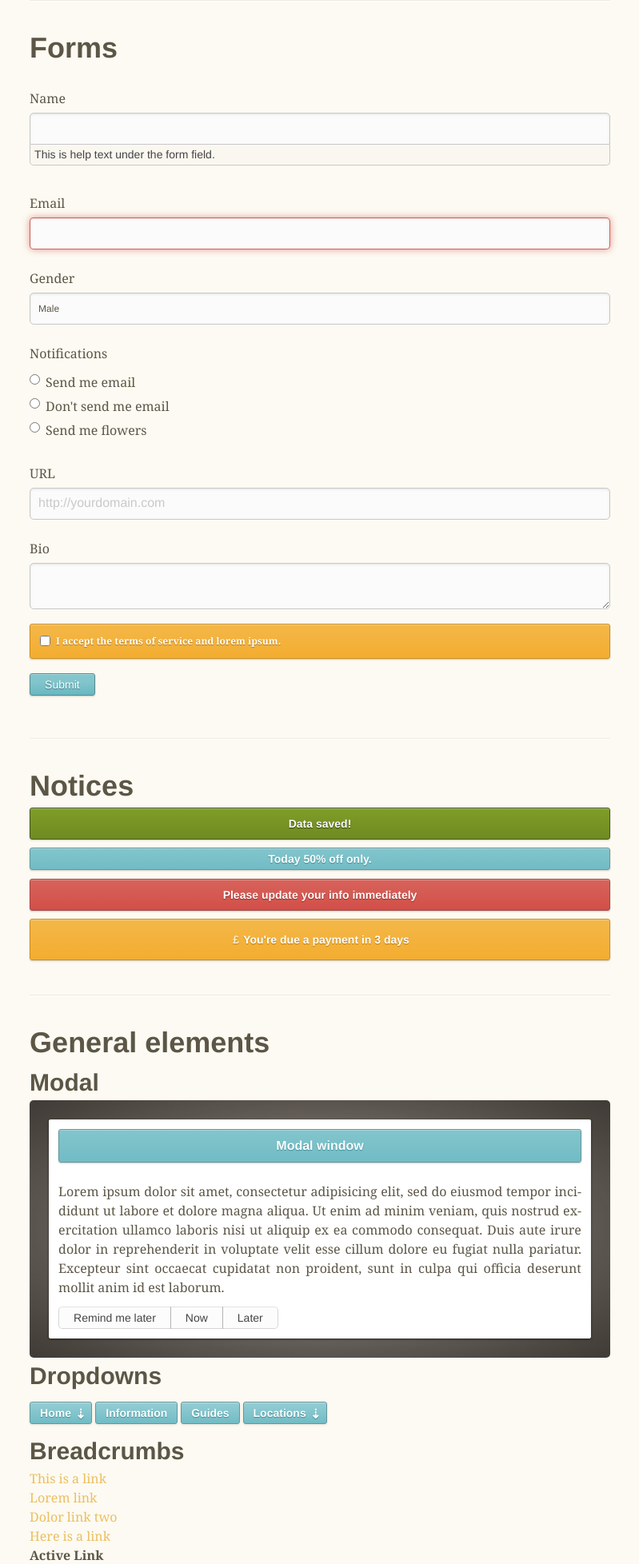
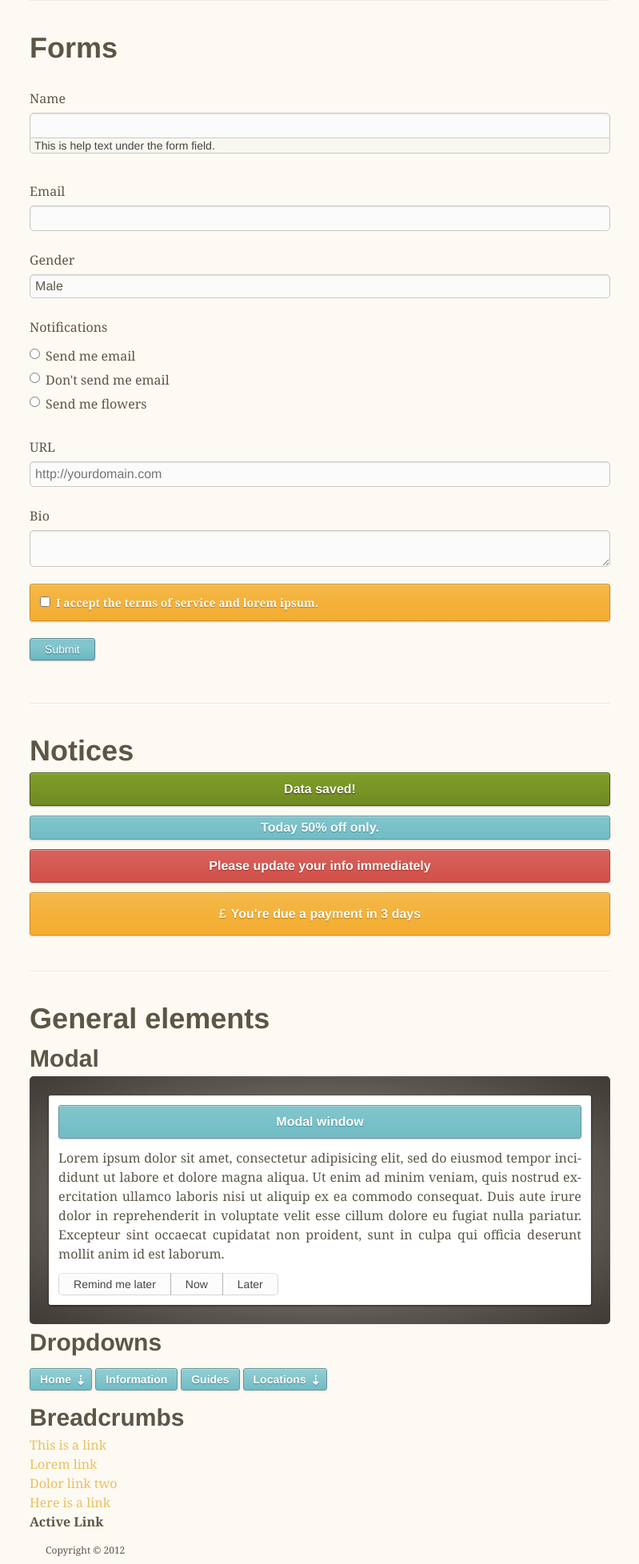
Before and after one commit to stevemckinney/twist, a PHP site: page /framework/ in a window 1280 px wide. Shown: the part 760-2716 px from the top of the page at 80% size, without its empty margins (240-1039 px from the left). Run offline with PHP 8.4, Linux system fonts and the light colour scheme; some libraries are stand-ins or nearby versions.

Commit message:
won't commit in github app

```diff
--- a/assets/css/master.css
+++ b/assets/css/master.css
@@ -169,7 +169,7 @@
 }
 
 /* line 18, ../sass/import/_helpers.scss */
-.rounded, .form-text, textarea, select, .overlay, blockquote {
+.rounded, .form-text, textarea, select, .error, [placeholder], .overlay, blockquote {
   -moz-border-radius: 5px;
   -webkit-border-radius: 5px;
   -o-border-radius: 5px;
@@ -914,7 +914,7 @@
 
 /* line 69, ../sass/import/_notices.scss */
 .notice, .n_subtle, pre, blockquote, .n_info, .modal h1, .modal h2, .modal h3 {
-  font: 700 14px/1 "ratio-display", helvetica, sans-serif;
+  font: 700 16px/1 "ratio-display", helvetica, sans-serif;
   width: 100%;
   margin: 0 0 0.75em;
   padding: 0.375em 0.75em;
@@ -1095,66 +1095,57 @@
   margin: 0 0.375em 0 0;
 }
 
-/* line 13, ../sass/import/_forms.scss */
+/* line 51, ../sass/import/_forms.scss */
 .form-text, textarea, select {
+  -moz-transition: all 0.4s linear;
+  -webkit-transition: all 0.4s linear;
+  -o-transition: all 0.4s linear;
+  transition: all 0.4s linear;
   -moz-appearance: none;
   -webkit-appearance: none;
   appearance: none;
   color: #5c5647;
-  -moz-transition: all 0.4s linear;
-  -webkit-transition: all 0.4s linear;
-  -o-transition: all 0.4s linear;
-  transition: all 0.4s linear;
+  font: 400 16px/1 "ratio-display", helvetica, sans-serif;
+  border: 1px solid #c8c8c8;
+  -moz-box-shadow: inset 0 1px 2px rgba(0, 0, 0, 0.1), 0 1px 0 rgba(255, 255, 255, 0.7);
+  -webkit-box-shadow: inset 0 1px 2px rgba(0, 0, 0, 0.1), 0 1px 0 rgba(255, 255, 255, 0.7);
+  -o-box-shadow: inset 0 1px 2px rgba(0, 0, 0, 0.1), 0 1px 0 rgba(255, 255, 255, 0.7);
+  box-shadow: inset 0 1px 2px rgba(0, 0, 0, 0.1), 0 1px 0 rgba(255, 255, 255, 0.7);
+  padding: 6px;
+  background: #fbfbfb;
   width: 100%;
-  padding: 10px;
-  border: none;
-  font: 400 12px/1.5 "ratio-display", helvetica, sans-serif;
-  border: 1px solid #c8c8c8;
-  background: #fbfbfb;
-  -moz-box-shadow: inset 0 1px 3px rgba(0, 0, 0, 0.1), 0 1px 0 rgba(255, 255, 255, 0.7);
-  -webkit-box-shadow: inset 0 1px 3px rgba(0, 0, 0, 0.1), 0 1px 0 rgba(255, 255, 255, 0.7);
-  -o-box-shadow: inset 0 1px 3px rgba(0, 0, 0, 0.1), 0 1px 0 rgba(255, 255, 255, 0.7);
-  box-shadow: inset 0 1px 3px rgba(0, 0, 0, 0.1), 0 1px 0 rgba(255, 255, 255, 0.7);
-}
-/* line 25, ../sass/import/_forms.scss */
+}
+/* line 28, ../sass/import/_forms.scss */
 .form-text:hover, textarea:hover, select:hover {
   background: white;
 }
-/* line 27, ../sass/import/_forms.scss */
+/* line 30, ../sass/import/_forms.scss */
 .form-text:focus, textarea:focus, select:focus {
   -moz-box-shadow: inset 0 1px 3px rgba(0, 0, 0, 0.1), 0 0 8px rgba(39, 160, 220, 0.6);
   -webkit-box-shadow: inset 0 1px 3px rgba(0, 0, 0, 0.1), 0 0 8px rgba(39, 160, 220, 0.6);
   -o-box-shadow: inset 0 1px 3px rgba(0, 0, 0, 0.1), 0 0 8px rgba(39, 160, 220, 0.6);
   box-shadow: inset 0 1px 3px rgba(0, 0, 0, 0.1), 0 0 8px rgba(39, 160, 220, 0.6);
-  border-color: rgba(39, 160, 220, 0.9);
-  outline: none;
-}
-/* line 8, ../sass/import/_forms.scss */
-.form-text:focus:focus, textarea:focus:focus, select:focus:focus {
-  -moz-box-shadow: inset 0 1px 3px rgba(0, 0, 0, 0.1), 0 0 8px rgba(39, 160, 220, 0.2);
-  -webkit-box-shadow: inset 0 1px 3px rgba(0, 0, 0, 0.1), 0 0 8px rgba(39, 160, 220, 0.2);
-  -o-box-shadow: inset 0 1px 3px rgba(0, 0, 0, 0.1), 0 0 8px rgba(39, 160, 220, 0.2);
-  box-shadow: inset 0 1px 3px rgba(0, 0, 0, 0.1), 0 0 8px rgba(39, 160, 220, 0.2);
-  border-color: rgba(39, 160, 220, 0.5);
-}
-
-/* line 32, ../sass/import/_forms.scss */
+  border-color: rgba(39, 160, 220, 0.8);
+  outline: none;
+}
+
+/* line 55, ../sass/import/_forms.scss */
 select:before {
   content: "\/";
   display: block;
 }
 
-/* line 36, ../sass/import/_forms.scss */
+/* line 59, ../sass/import/_forms.scss */
 label, [type="text"], [type="email"], select, .form-text, textarea {
   display: block;
 }
 
-/* line 38, ../sass/import/_forms.scss */
+/* line 61, ../sass/import/_forms.scss */
 label {
   padding: 1.5em 0 0.375em;
 }
 
-/* line 40, ../sass/import/_forms.scss */
+/* line 63, ../sass/import/_forms.scss */
 .form-help {
   background: none;
   background: rgba(0, 0, 0, 0.01);
@@ -1172,11 +1163,11 @@
   border: 1px solid #c8c8c8;
   border-top: none;
   padding: 2px 5px;
-  font: 14px/1.5 "ratio-display", helvetica, sans-serif;
+  font: 14px/1 "ratio-display", helvetica, sans-serif;
   margin: 0 0 0.75em 0;
 }
 
-/* line 48, ../sass/import/_forms.scss */
+/* line 71, ../sass/import/_forms.scss */
 [id="name"] {
   -moz-border-radius: 5px 5px 0 0;
   -webkit-border-radius: 5px 5px 0 0;
@@ -1185,34 +1176,34 @@
   border-radius: 5px 5px 0 0;
 }
 
-/* line 51, ../sass/import/_forms.scss */
+/* line 74, ../sass/import/_forms.scss */
 form ul {
   margin: 0;
   padding: 0;
   list-style: none;
 }
 
-/* line 56, ../sass/import/_forms.scss */
+/* line 79, ../sass/import/_forms.scss */
 .radio label, .check label {
   position: relative;
 }
-/* line 58, ../sass/import/_forms.scss */
+/* line 81, ../sass/import/_forms.scss */
 .radio li label, .check li label {
   margin: 0.375em 0;
 }
 
-/* line 61, ../sass/import/_forms.scss */
+/* line 84, ../sass/import/_forms.scss */
 input[type="image"], input[type="checkbox"], input[type="radio"] {
   width: auto;
   height: auto;
   padding: 0;
-  margin: 2px 0;
+  margin: 3px 0;
   float: left;
   margin-left: -20px;
   cursor: pointer;
 }
 
-/* line 70, ../sass/import/_forms.scss */
+/* line 93, ../sass/import/_forms.scss */
 .check {
   background: -webkit-gradient(linear, 50% 0%, 50% 100%, color-stop(0%, #f4b748), color-stop(100%, #f3ad30));
   background: -webkit-linear-gradient(top, #f4b748, #f3ad30);
@@ -1238,40 +1229,81 @@
   border-radius: 3px;
   text-align: left;
   padding: 12px;
-  font: 700 12px/1.5 "adelle", ff-meta-serif-web-pro, georgia, serif;
+  font: 700 14px/1.5 "adelle", ff-meta-serif-web-pro, georgia, serif;
   margin: 1.5em 0;
 }
 
-/* line 74, ../sass/import/_forms.scss */
+/* line 97, ../sass/import/_forms.scss */
 .check label, li label {
   padding: 0 0 0 20px;
 }
 
-/* line 77, ../sass/import/_forms.scss */
+/* line 100, ../sass/import/_forms.scss */
 .error {
+  -moz-appearance: none;
+  -webkit-appearance: none;
+  appearance: none;
+  color: #5c5647;
+  font: 400 16px/1 "ratio-display", helvetica, sans-serif;
+  border: 1px solid #c8c8c8;
+  -moz-box-shadow: inset 0 1px 2px rgba(0, 0, 0, 0.1), 0 1px 0 rgba(255, 255, 255, 0.7);
+  -webkit-box-shadow: inset 0 1px 2px rgba(0, 0, 0, 0.1), 0 1px 0 rgba(255, 255, 255, 0.7);
+  -o-box-shadow: inset 0 1px 2px rgba(0, 0, 0, 0.1), 0 1px 0 rgba(255, 255, 255, 0.7);
+  box-shadow: inset 0 1px 2px rgba(0, 0, 0, 0.1), 0 1px 0 rgba(255, 255, 255, 0.7);
+  padding: 6px;
+  background: #fbfbfb;
+  width: 100%;
+}
+/* line 28, ../sass/import/_forms.scss */
+.error:hover {
+  background: white;
+}
+/* line 30, ../sass/import/_forms.scss */
+.error:focus {
   -moz-box-shadow: inset 0 1px 3px rgba(0, 0, 0, 0.1), 0 0 8px rgba(210, 79, 72, 0.6);
   -webkit-box-shadow: inset 0 1px 3px rgba(0, 0, 0, 0.1), 0 0 8px rgba(210, 79, 72, 0.6);
   -o-box-shadow: inset 0 1px 3px rgba(0, 0, 0, 0.1), 0 0 8px rgba(210, 79, 72, 0.6);
   box-shadow: inset 0 1px 3px rgba(0, 0, 0, 0.1), 0 0 8px rgba(210, 79, 72, 0.6);
-  border-color: rgba(210, 79, 72, 0.9);
-}
-/* line 8, ../sass/import/_forms.scss */
-.error:focus {
-  -moz-box-shadow: inset 0 1px 3px rgba(0, 0, 0, 0.1), 0 0 8px rgba(210, 79, 72, 0.2);
-  -webkit-box-shadow: inset 0 1px 3px rgba(0, 0, 0, 0.1), 0 0 8px rgba(210, 79, 72, 0.2);
-  -o-box-shadow: inset 0 1px 3px rgba(0, 0, 0, 0.1), 0 0 8px rgba(210, 79, 72, 0.2);
-  box-shadow: inset 0 1px 3px rgba(0, 0, 0, 0.1), 0 0 8px rgba(210, 79, 72, 0.2);
-  border-color: rgba(210, 79, 72, 0.5);
-}
-
-/* line 79, ../sass/import/_forms.scss */
-::-webkit-input-placeholder {
+  border-color: rgba(210, 79, 72, 0.8);
+  outline: none;
+}
+
+/* line 101, ../sass/import/_forms.scss */
+[placeholder] {
+  -moz-appearance: none;
+  -webkit-appearance: none;
+  appearance: none;
+  color: #5c5647;
+  font: 400 16px/1 "ratio-display", helvetica, sans-serif;
+  border: 1px solid #c8c8c8;
+  -moz-box-shadow: inset 0 1px 2px rgba(0, 0, 0, 0.1), 0 1px 0 rgba(255, 255, 255, 0.7);
+  -webkit-box-shadow: inset 0 1px 2px rgba(0, 0, 0, 0.1), 0 1px 0 rgba(255, 255, 255, 0.7);
+  -o-box-shadow: inset 0 1px 2px rgba(0, 0, 0, 0.1), 0 1px 0 rgba(255, 255, 255, 0.7);
+  box-shadow: inset 0 1px 2px rgba(0, 0, 0, 0.1), 0 1px 0 rgba(255, 255, 255, 0.7);
+  padding: 6px;
+  background: #fbfbfb;
+  width: 100%;
+}
+/* line 28, ../sass/import/_forms.scss */
+[placeholder]:hover {
+  background: white;
+}
+/* line 30, ../sass/import/_forms.scss */
+[placeholder]:focus {
+  -moz-box-shadow: inset 0 1px 3px rgba(0, 0, 0, 0.1), 0 0 8px rgba(39, 160, 220, 0.6);
+  -webkit-box-shadow: inset 0 1px 3px rgba(0, 0, 0, 0.1), 0 0 8px rgba(39, 160, 220, 0.6);
+  -o-box-shadow: inset 0 1px 3px rgba(0, 0, 0, 0.1), 0 0 8px rgba(39, 160, 220, 0.6);
+  box-shadow: inset 0 1px 3px rgba(0, 0, 0, 0.1), 0 0 8px rgba(39, 160, 220, 0.6);
+  border-color: rgba(39, 160, 220, 0.8);
+  outline: none;
+}
+/* line 42, ../sass/import/_forms.scss */
+[placeholder] ::-webkit-input-placeholder {
   color: #c9c9c9;
   font: 16px/1 "ratio-display", helvetica, sans-serif;
 }
-
-/* line 82, ../sass/import/_forms.scss */
-:-moz-placeholder {
+/* line 45, ../sass/import/_forms.scss */
+[placeholder] :-moz-placeholder {
   color: #aaa492;
   font: 16px/1 "ratio-display", helvetica, sans-serif;
 }
@@ -1297,6 +1329,7 @@
   font-size: 100%;
   margin-top: 0;
   padding: 12px;
+  margin: 0;
   color: rgba(255, 255, 255, 0.9);
   -moz-border-radius: 3px;
   -webkit-border-radius: 3px;
@@ -1344,18 +1377,18 @@
   left: 0;
   right: 0;
 }
-/* line 32, ../sass/import/_modals.scss */
+/* line 33, ../sass/import/_modals.scss */
 .overlay .no-cssgradients {
   background: #000;
   background: rgba(0, 0, 0, 0.4);
 }
 
-/* line 149, ../sass/import/_navigation.scss */
+/* line 156, ../sass/import/_navigation.scss */
 .dropdown {
   font: 900 14px/1 "ratio-display", helvetica, sans-serif;
 }
 /* line 15, ../sass/import/_navigation.scss */
-.dropdown a {
+.dropdown ul > li > a {
   font-weight: 700;
   display: block;
   text-decoration: none;
--- a/assets/sass/import/_forms.scss
+++ b/assets/sass/import/_forms.scss
@@ -1,33 +1,56 @@
 // 	-----------------------------------------
 //	Base form styles
 // 	-----------------------------------------
+@mixin form_base {
+	@include input_reset;
+	@extend .rounded;
+	@include primary;
+	font: 400 16px/1 $sans;
+	border: 1px solid $border;
+}
 
-@mixin form_status($colour: $alt) {
-	@include box-shadow(inset 0 1px 3px fade-out($black, 0.9), 0 0 8px fade-out($colour, 0.4));
-	border-color: fade-out($colour, 0.1);
-	&:focus {
-		@include box-shadow(inset 0 1px 3px fade-out($black, 0.9), 0 0 8px fade-out($colour, 0.8));
-		border-color: fade-out($colour, 0.5); }
+@mixin form($colour: $alt, $label: "top", $status: "normal", $padding: 6px, $placeholder: false) {
+	@include form_base;
+	@include box-shadow(inset 0 1px 2px fade-out($black, 0.9), 0 1px 0 fade-out($white, 0.3));
+	padding: $padding;
+	background: lighten($default, 5%);
+	@if $status != "normal"	{
+		@include box-shadow(inset 0 1px 3px fade-out($black, 0.9), 0 0 8px fade-out($colour, 0.4));
+			border-color: fade-out($colour, 0.2);
+		&:hover {
+			background: $white; }
+		&:focus {
+			@include box-shadow(inset 0 1px 3px fade-out($black, 0.9), 0 0 8px fade-out($colour, 0.4));
+			border-color: fade-out($colour, 0.2);
+			outline: none; }
+	}
+	@else {
+		&:hover {
+			background: $white; }
+		&:focus {
+			@include box-shadow(inset 0 1px 3px fade-out($black, 0.9), 0 0 8px fade-out($colour, 0.4));
+			border-color: fade-out($colour, 0.2);
+			outline: none; }
+	}
+	@if $label == "top" {
+		width: $whole;
+	}
+	@else {
+
+	}
+	@if $placeholder == true {
+		::-webkit-input-placeholder {
+			color: lighten(#afafaf, 10%);
+			font: 16px/1 $sans; }
+		:-moz-placeholder {
+			color: lighten($primary, 30%);
+			font: 16px/1 $sans; }
+	}
 }
 
 .form-text, textarea, select {
-	@include input_reset;
-	@extend .rounded;
-	@include primary;
 	@include transition(all .4s linear);
-	width: $whole;
-	padding: 10px;
-	border: none;
-	font: 400 12px/1.5 $sans;
-	border: 1px solid $border;
-	background: lighten($default, 5%);
-	@include box-shadow(inset 0 1px 3px fade-out($black, 0.9), 0 1px 0 fade-out($white, 0.3));
-	&:hover {
-		background: $white; }
-	&:focus {
-		@include form_status;
-		outline: none;
-	}
+	@include form;
 }
 select:before {
 	content: "\/";
@@ -42,7 +65,7 @@
 	border: 1px solid $border;
 	border-top: none;
 	padding: 2px 5px;
-	font: 14px/1.5 $sans;
+	font: 14px/1 $sans;
 	margin: 0 0 $base_px 0; }
 
 [id="name"] {
@@ -62,23 +85,19 @@
 	width: auto;
 	height: auto;
 	padding: 0;
-	margin: 2px 0;
+	margin: 3px 0;
 	float: left;
 	margin-left: -20px;
 	cursor: pointer; }
 
 .check {
 	@include notice($warning, #fff, darken($warning, 20%));
-	font: 700 12px/1.5 $serif;
+	font: 700 14px/1.5 $serif;
 	margin: $line 0; }
 .check label, li label {
 	padding: 0 0 0 20px; }
 
-.error { @include form_status($danger); }
-
-::-webkit-input-placeholder {
-	color: lighten(#afafaf, 10%);
-	font: 16px/1 $sans; }
-:-moz-placeholder {
-	color: lighten($primary, 30%);
-	font: 16px/1 $sans; }
+.error { @include form($danger); }
+[placeholder] {
+	@include form($placeholder: true);
+}
--- a/assets/sass/import/_modals.scss
+++ b/assets/sass/import/_modals.scss
@@ -18,6 +18,7 @@
 		font-size: 100%;
 		margin-top: 0;
 		padding: 12px;
+		margin: 0;
 		color: fade-out(#fff, 0.1);
 		@include border-radius(3px);
 		@extend .notice;
--- a/assets/sass/import/_navigation.scss
+++ b/assets/sass/import/_navigation.scss
@@ -12,7 +12,7 @@
 @mixin dropdown($main_colour: $default, $text_colour: $default_text, $text_shadow: $default_text_shadow, $radius: 3px, $subtle: false, $size: "normal", $icon: false) {
 		@include dropdown_base;
 
-		a {
+		ul > li > a {
 				font-weight: 700;
 				display:block;
 				text-decoration:none;
@@ -80,7 +80,7 @@
 				@include border-radius(3px !important); } }
 
 	// other required styles
-	* { @include transition(opacity .5s .25s ease, top .2s linear); }
+	* { @include transition(opacity .2s ease); }
 	ul {
 		@include mtb; }
 	li {
@@ -91,26 +91,29 @@
 	ul ul {
 		list-style: none;
 		position: absolute;
-		opacity: 0; height: 0; top: -10px;
-		z-index: -1;
-		border: 1px solid #444;
-		border-top: none; }
+		opacity: 0; height: 0; top: 18px;
+		z-index: 0;
+		border: 1px solid fade-out($black, 0.8);
+		@include box-shadow(0 1px 3px fade-out($black, 0.8));
+		border-top: none;
+		@include border-radius(0 0 5px 5px); }
 	ul li {
 		float: none;
 		background: none; }
 	ul a {
 		white-space: nowrap; }
 	li ul li {
-		background: white;
 		display: block;
 		min-width: 80px;
 	}
 	li ul li a {
 		background: none;
 		border: none;
-		color: #000;
 		text-shadow: none;
+		background: #fff; color: $main_colour;
+		@include border-radius(0);
 	}
+	li ul li:last-child a { @include border-radius(0 0 5px 5px); }
 	li:hover ul, li:hover ul ul, li:hover ul ul li a {
 		left: 0;
 		opacity: 1; height: auto; font-size: inherit; top: 18px;
@@ -118,9 +121,13 @@
 	li:hover a {
 		@include border-radius(3px 3px 0 0); }
 	li:hover ul a {
-		}
+		color: $main_colour;
+		@include transition(all .2s linear);
+		@include border-radius(0);
+		@include box-shadow(none); }
 	li:hover ul li a:hover {
-		color: red; }
+		color: #222;
+		background: #eee; }
 }
 
 @mixin breadcrumb($selector: ".breadcrumb", $list: true, $separator: "/") {
```
Also changed, not shown: other parts of assets/css/master.css (+62 -22 lines).
